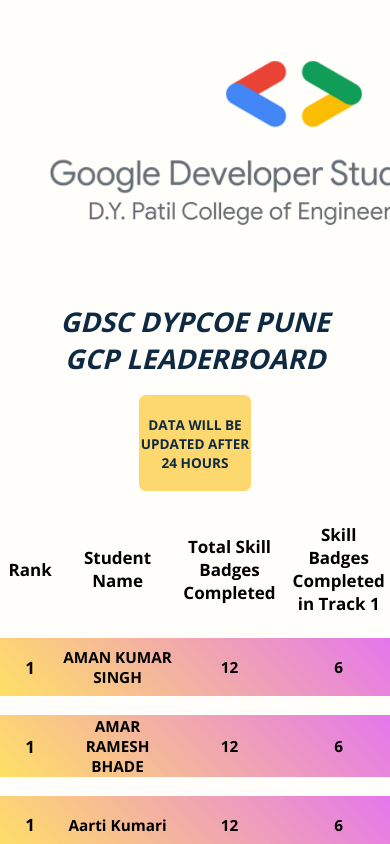
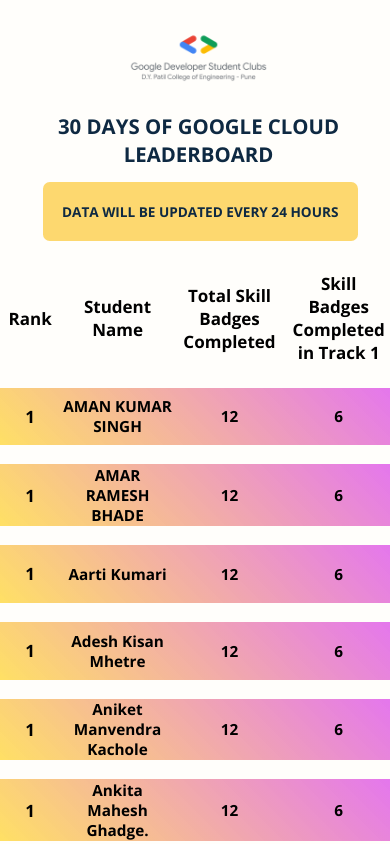
Before and after one commit to DSC-DYPCOE/30Days-of-GCP-Leaderboard, a React (Create React App) app: page / in a window 390 px wide. Shown: the top 844 px of the page. Built offline with nearby package versions, Linux system fonts and the light colour scheme.

Commit message:
fixed logo and content

```diff
--- a/src/App.css
+++ b/src/App.css
@@ -6,8 +6,8 @@
 }
 
 .gdsc_logo {
-  height: 300px;
-  width: 600px;
+  height: 35%;
+  width: 35%;
 }
 
 .main-table {
@@ -76,3 +76,32 @@
     overflow-x: scroll;
   }
 }
+
+/* mobile responsive CSS */
+@media only screen and (max-width: 600px) {
+  .gdsc_logo {
+    height: 45%;
+    width: 45%;
+  }
+  .heading {
+    font-size: 12px;
+    color: #0e2942 !important;
+    font-weight: 800;
+    text-transform: uppercase;
+    font-style: normal;
+    padding: 10px 25px;
+    border-radius: 10px;
+    margin: 0 25px;
+  }
+  .message {
+    width: 100%;
+  }
+}
+
+/* search bar  */
+.searchBar {
+  margin-top: 15px;
+  padding: 12px;
+  font-size: 22px;
+  height: 37px;
+}
--- a/src/App.js
+++ b/src/App.js
@@ -8,10 +8,22 @@
     <div className="App">
       <div className="heading">
         <img src={logo} alt="GDSC DYPCOE Pune" className="gdsc_logo" />
-        <h1>GDSC DYPCOE Pune GCP Leaderboard</h1>
+        <h1>30 Days of Google Cloud Leaderboard</h1>
         <div className="message">
-          <h4>Data will be updated after 24 hours</h4>
+          <h4>Data will be updated every 24 hours</h4>
         </div>
+        {/* <input
+          type="text"
+          name="name"
+          style={{
+            border: "1px solid #7b7f85",
+            borderRadius: 20,
+            width: "300px",
+          }}
+          className="searchBar"
+          placeholder="Search Your Name Here"
+
+        /> */}
       </div>
       <Leaderboard studentData={data || []} />
     </div>
--- a/src/components/Leaderboard.js
+++ b/src/components/Leaderboard.js
@@ -14,7 +14,7 @@
         </thead>
         <tbody>
           {studentData.map(data => (
-            <DataItem data={data} key={data["Student Email"]} />
+            <DataItem data={data} key={data["Student Name"]} />
           ))}
         </tbody>
       </table>
```
